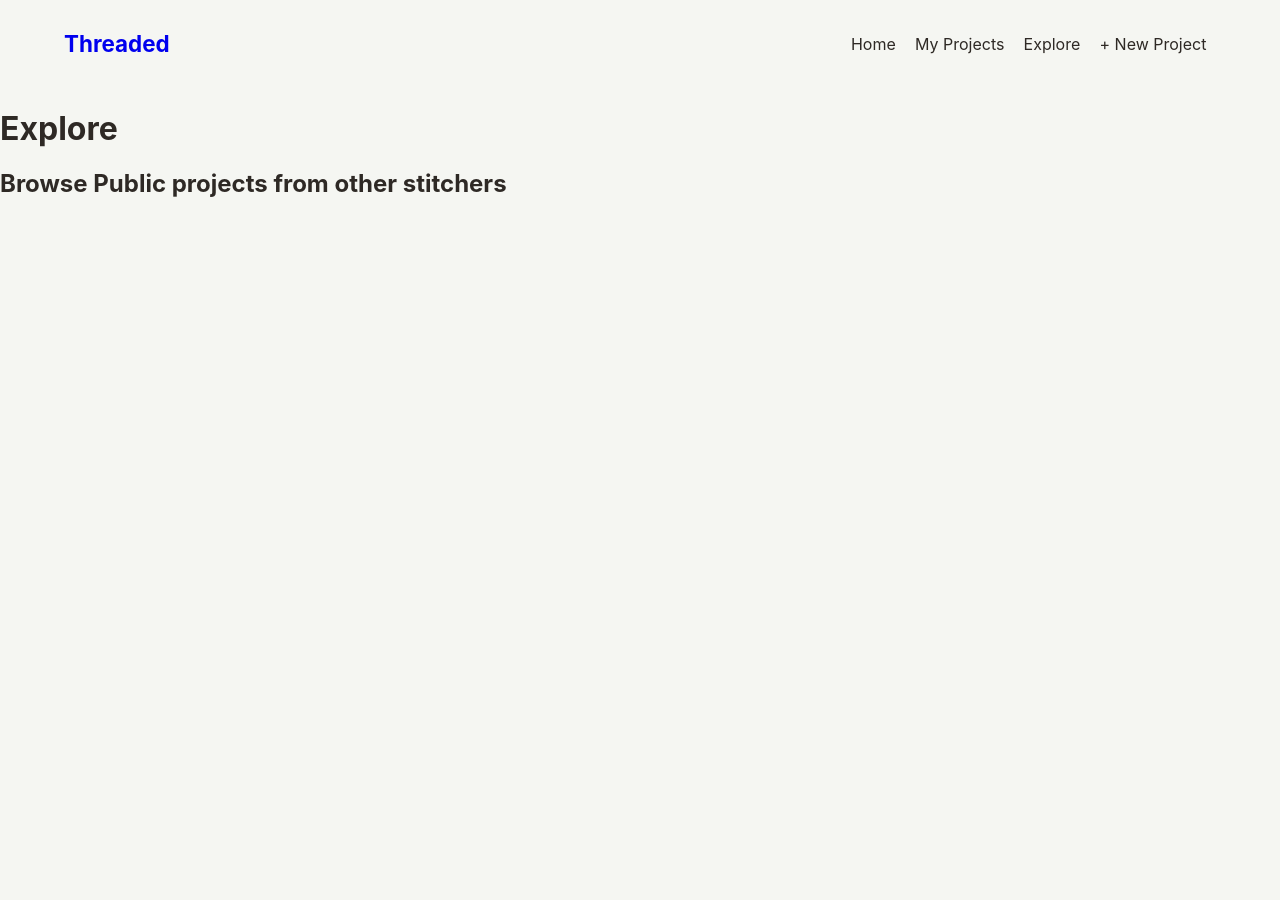
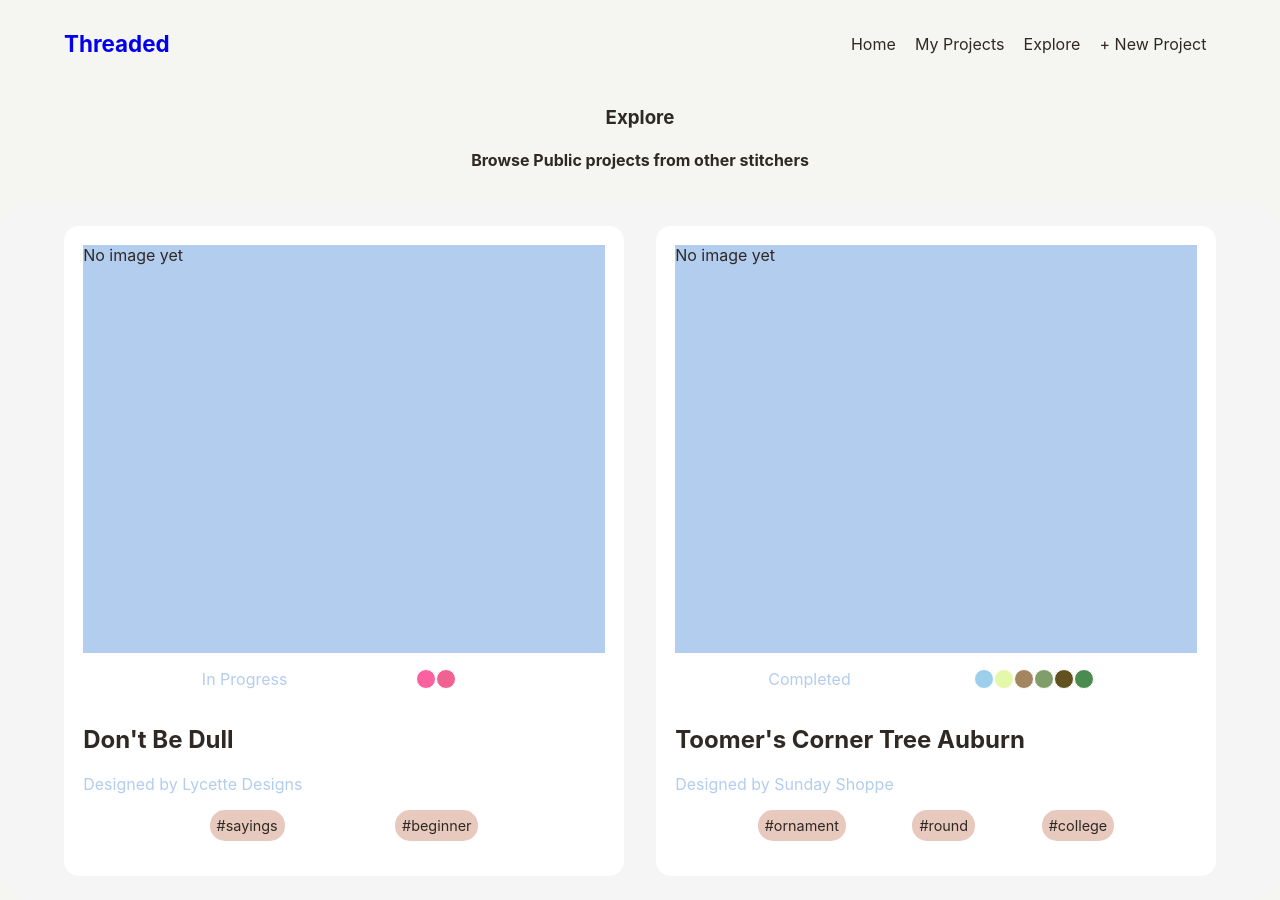
Before and after one commit to claireweber12/threaded, a React (Vite) app: page /explore in a window 1280 px wide. Before the commit the page ends 800 px from the top, so only its background shows below. Built offline with nearby package versions, Linux system fonts and the light colour scheme.

Commit message:
explore page and thread palette fix

```diff
--- a/src/components/ProjectCard.jsx
+++ b/src/components/ProjectCard.jsx
@@ -2,14 +2,26 @@ import { Link } from 'react-router-dom';
 
 function ProjectCard({ project }) {
   return (
-    <Link to={`/projects/${project.id}`}>
+    <Link to={`/projects/${project.id}`} style={{ textDecoration: 'none', color: 'inherit' }}>
       <article className="project-card">
         <div className="project-image-placeholder">
           No image yet
         </div>
 
         <div className="project-card-content">
-          <p className="project-status">{project.status}</p>
+          <div className='row-wrapper'>
+            <p className="project-status">{project.status}</p>
+            <div className="thread-palette">
+              {project.threads.map((thread) => (
+                <span
+                  key={`${thread.brand}-${thread.colorNumber}`}
+                  className="thread-dot"
+                  style={{ backgroundColor: thread.colorHex }}
+                  title={`${thread.brand} ${thread.colorNumber} - ${thread.colorName}`}
+                ></span>
+              ))}
+            </div>
+          </div>
 
           <h2>{project.title}</h2>
 
@@ -17,16 +29,6 @@ function ProjectCard({ project }) {
             Designed by {project.designer}
           </p>
 
-          <div className="thread-palette">
-            {project.threads.map((thread) => (
-              <span
-                key={`${thread.brand}-${thread.colorNumber}`}
-                className="thread-dot"
-                style={{ backgroundColor: thread.colorHex }}
-                title={`${thread.brand} ${thread.colorNumber} - ${thread.colorName}`}
-              ></span>
-            ))}
-          </div>
 
           <div className="project-tags">
             {project.tags.map((tag) => (
--- a/src/index.css
+++ b/src/index.css
@@ -6,3 +6,4 @@
 @import "./styles/home.css";
 @import "./styles/projectDetail.css";
 @import "./styles/forms.css";
+@import "./styles/explore.css";
--- a/src/pages/Explore.jsx
+++ b/src/pages/Explore.jsx
@@ -1,9 +1,17 @@
+import sampleProjects from "../data/sampleProjects";
+import ProjectCard from "../components/ProjectCard";
 
 function Explore(){
     return(
         <div className='explore page'>
-            <h1>Explore</h1>
-            <h2>Browse Public projects from other stitchers</h2>
+            <h3 className='explore-top-text'>Explore</h3>
+            <h4 className='explore-top-text'>Browse Public projects from other stitchers</h4>
+            <div class='start-explore'>
+                {sampleProjects.map((project) => (
+                    <ProjectCard key={project.id} project={project} />
+                ))}
+
+            </div>
         </div>
     )
 }
--- a/src/styles/dashboard.css
+++ b/src/styles/dashboard.css
@@ -3,9 +3,12 @@
 .projects-page{
   padding: 1.5rem 5%;
 }
+
+
 .project-grid {
   display: grid;
   grid-template-columns: repeat(auto-fit, minmax(260px, 1fr));
   gap: 2rem;
   margin-top: 2rem;
+  text-decoration:none;
 }
--- /dev/null
+++ b/src/styles/explore.css
@@ -0,0 +1,23 @@
+@import "./base.css";
+
+.explore-page{
+    background-color:var(--background);
+    height:100vh;
+
+}
+
+.start-explore{
+    width:100%;
+    padding:1.5rem 5%;
+    height:auto;
+    background-color:whitesmoke;
+    border-radius: 30px;
+    display:grid;
+    grid-template-columns: repeat(auto-fit, minmax(200px, 1fr));
+    gap:2rem;
+    margin-top:2rem;
+}
+
+.explore-top-text{
+    text-align:center;
+}
--- a/src/styles/projectCard.css
+++ b/src/styles/projectCard.css
@@ -7,10 +7,31 @@
   padding:1.2rem;
   display:grid;
   grid-template-rows: 2fr 1fr;
+
 }
 .project-image-placeholder{
   background-color: var(--light-blue);
-  height:23rem;
+  min-height:40px;
+}
+
+.thread-palette{
+  display:flex;
+  padding:10px;
+}
+
+.row-wrapper{
+  display:flex;
+  align-items:center;
+  justify-content:space-evenly;
+}
+
+.color-dot{
+  width:20px;
+  height:20px;
+  border-radius: 50%;
+  border: 1px solid white;
+  display:flex;
+  cursor:pointer;
 }
 
 .project-card-content p{
```
